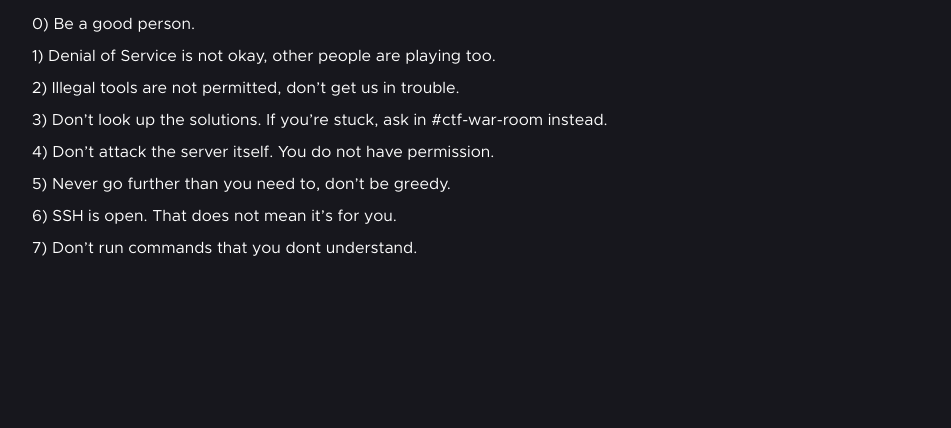
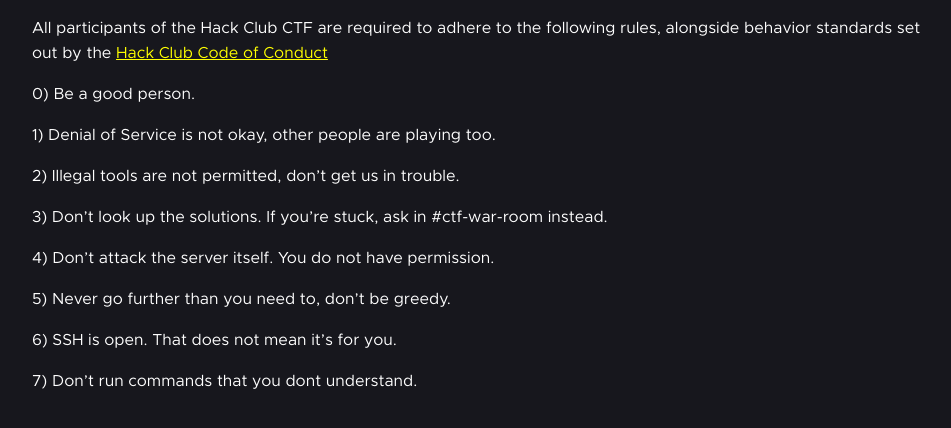
Before and after one commit to sampoder/hackclub-ctf, a Jekyll site: the page built from rules.md, in a window 1280 px wide, cut to the strip 222-650 px from the top of the page. Shown: the whole strip, without its empty margins (160-1111 px from the left). Built offline with Jekyll 4.4.1, drawn with Linux system fonts in a browser that asks for light colours.

Commit message:
More design changes

```diff
--- a/_layouts/default.html
+++ b/_layouts/default.html
@@ -128,6 +128,7 @@
         min-height: 70vh;
         text-align: left;
         margin-top: 20px;
+        margin-bottom: 20px;
       "
     >
       {{ content }}
--- a/assets/style.css
+++ b/assets/style.css
@@ -3,6 +3,7 @@
   font-family: Metropolis Regular;
   color: #ffffff;
   background-color: #17171d;
+
 }
 
 h1 {
@@ -80,4 +81,9 @@
 
 p {
   word-wrap: break-word;
+  line-height: 25px;
 }
+
+a{
+  color: yellow
+}
--- a/rules.md
+++ b/rules.md
@@ -2,6 +2,8 @@
 title: Rules
 layout: default
 ---
+
+All participants of the Hack Club CTF are required to adhere to the following rules, alongside behavior standards set out by the [Hack Club Code of Conduct](https://hackclub.com/conduct)
 
 0) Be a good person.
 
```
Also changed, not shown: timeline.md (+2 -2 lines).
